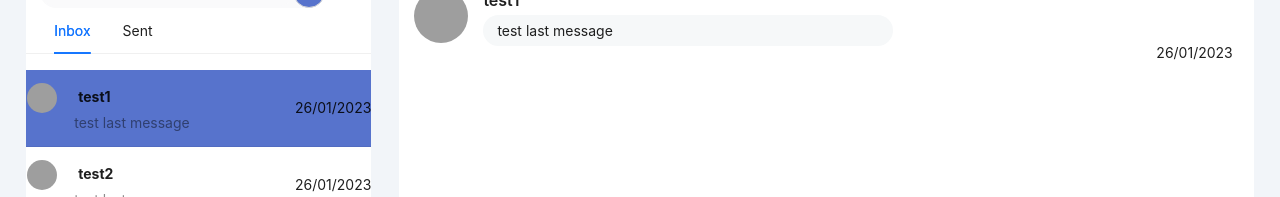
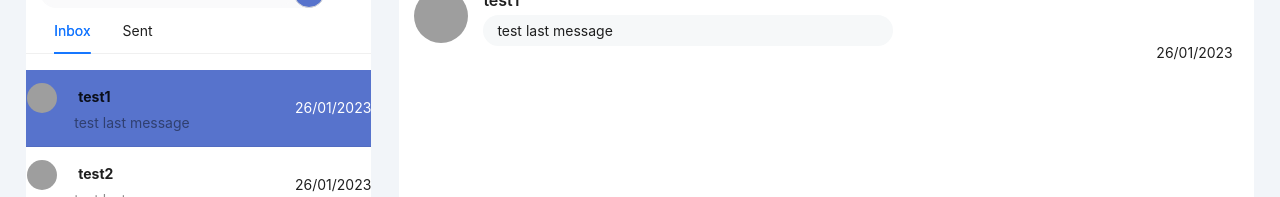
Before and after one commit to rawaneyad/Task5, a React (Create React App) app: page / in a window 1280 px wide. Shown: the part 222-419 px from the top of the page. Built offline with nearby package versions, Linux system fonts and the light colour scheme; grey boxes are pictures that could not be loaded.

Commit message:
add redux

```diff
--- a/package.json
+++ b/package.json
@@ -10,7 +10,12 @@
     "antd": "^5.1.6",
     "react": "^18.2.0",
     "react-dom": "^18.2.0",
+    "react-redux": "^8.0.5",
     "react-scripts": "5.0.1",
+    "redux": "^4.2.1",
+    "redux-devtools-extension": "^2.13.9",
+    "redux-logger": "^3.0.6",
+    "redux-thunk": "^2.4.2",
     "web-vitals": "^2.1.4"
   },
   "scripts": {
--- a/src/App.scss
+++ b/src/App.scss
@@ -67,6 +67,7 @@
         }
         .selectUser{
           background-color: #5773cc;
+          color: white;
         }
         .ant-list-item-meta-title {
           margin: 4px;
--- a/src/app.css
+++ b/src/app.css
@@ -63,6 +63,7 @@
 }
 .App .ant-row .leftSide .ant-tabs .selectUser {
   background-color: #5773cc;
+  color: white;
 }
 .App .ant-row .leftSide .ant-tabs .ant-list-item-meta-title {
   margin: 4px;
```
Also changed, not shown: src/redux/rootReducer.js (added, +8 -0 lines), src/redux/store.js (added, +8 -0 lines), src/redux/index.js (added), 2 other files (tests, documents, lock files or other folders).
